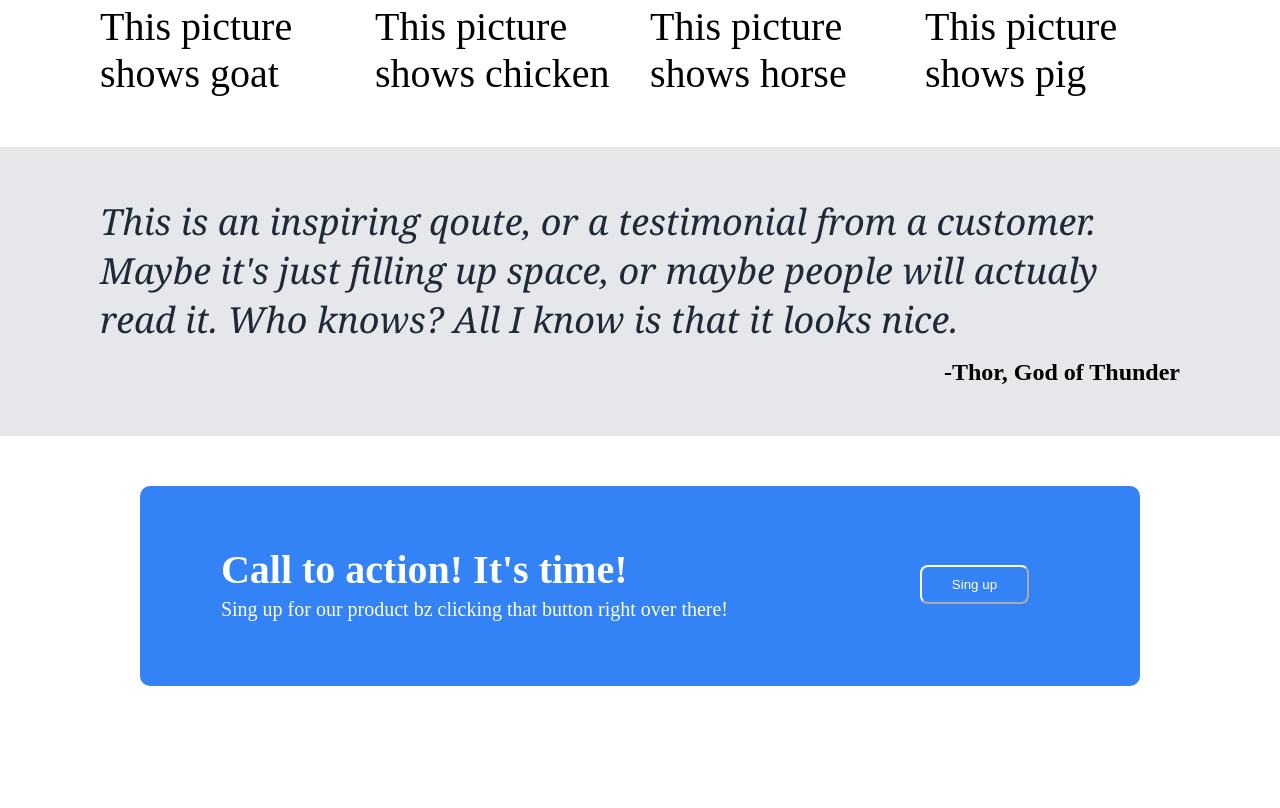
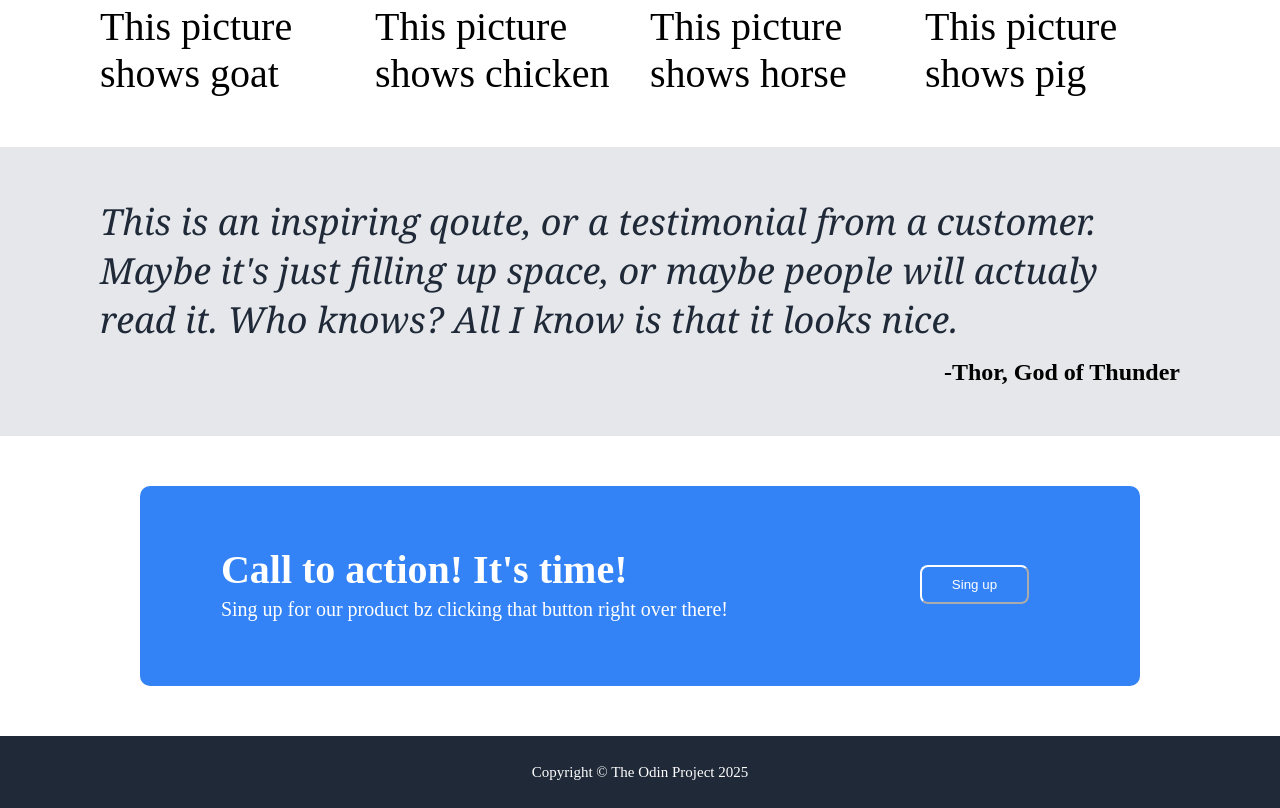
Before and after one commit to igorivor/landing_page, a plain HTML site: page index.html in a window 1280 px wide. Shown: the part 835-1643 px from the top of the page. Before the commit the page ends 1571 px from the top, so only its background shows below. Drawn offline with Linux system fonts and the light colour scheme.

Commit message:
feat: footer Implement flex layout and placeholder content; landing page finished

```diff
--- a/index.html
+++ b/index.html
@@ -72,6 +72,9 @@
                 </div>
             </div>
         </div>
+        <footer>
+            <p class="c_right">Copyright &copy; The Odin Project 2025<p>
+        </footer>
     </div>
 </body>
 </html>
--- a/style.css
+++ b/style.css
@@ -181,3 +181,15 @@ h3{
     margin: 0;
     padding-bottom: 50px;
 }
+footer{
+    display: flex;
+    align-items: center;
+    justify-content: center;
+    background-color: #1F2937;
+}
+.c_right{
+    color: white;
+    text-align: center;
+    font-size: 15px;
+    font-family: 'Times New Roman', Times, serif;
+}
```
